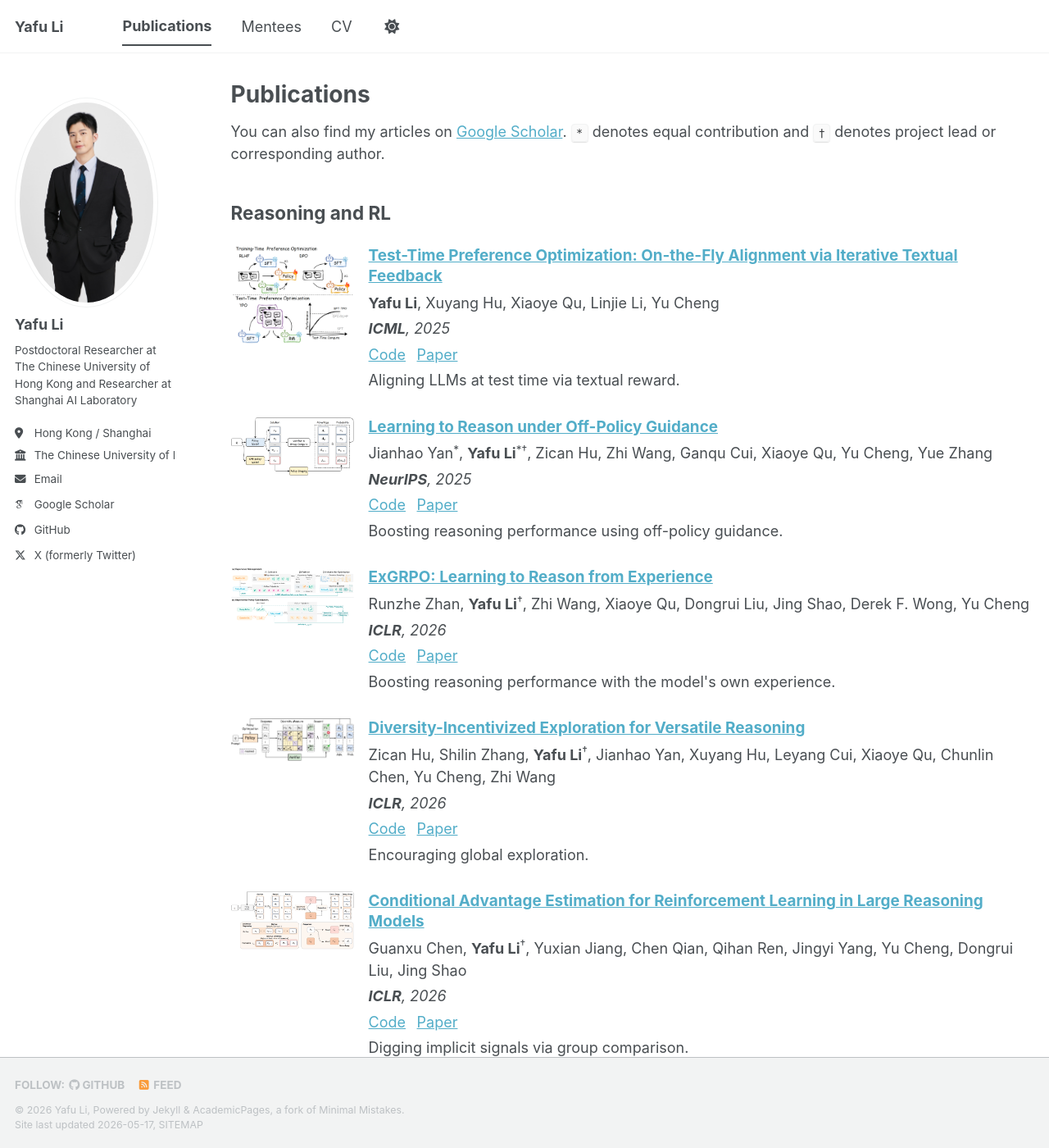
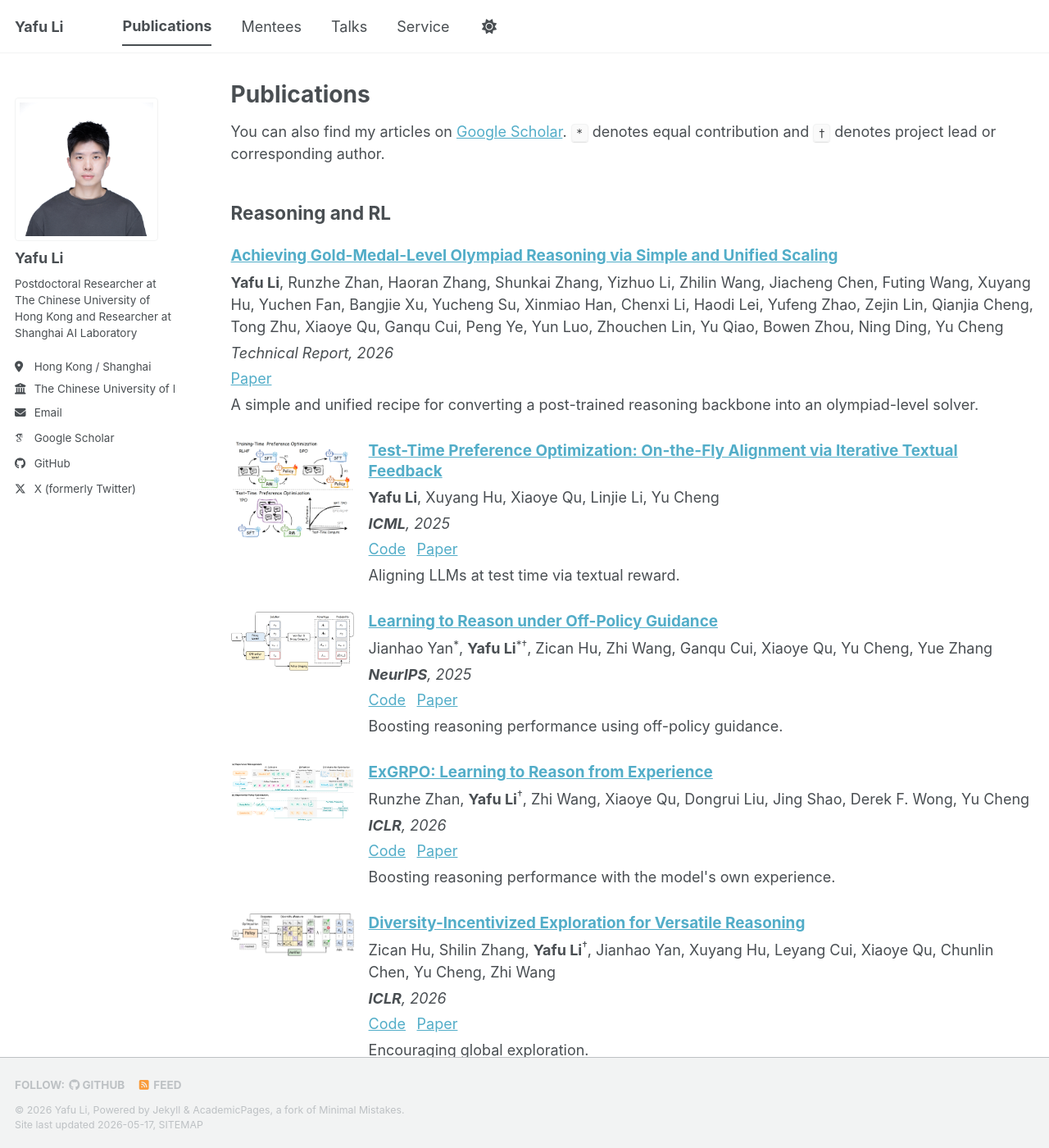
Before and after one commit to yafuly/yafuly.github.io, a Jekyll site: the page built from _pages/publications.html, in a window 1280 px wide and 1400 px high. Shown: the whole window at 82% size. Built offline with Jekyll 4.4.1, drawn with Linux system fonts in a browser that asks for light colours; some web fonts are replaced; a script bundle is joined from its source files by our own code; library files that are not in the unit come from our copies; some of the changed text lies outside the part shown.

Commit message:
Update profile page and latest publication

```diff
--- a/_config.yml
+++ b/_config.yml
@@ -23,7 +23,7 @@ repository               : "yafuly/yafuly.github.io"
 #               Additional customization can be done by editing /_includes/author-profile.html
 author:
   # Biographic information
-  avatar           : "self2.jpg"
+  avatar           : "yafu-li.jpg"
   name             : "Yafu Li"
   pronouns         : # example: "she/her"
   bio              : "Postdoctoral Researcher at The Chinese University of Hong Kong and Researcher at Shanghai AI Laboratory"
--- a/_data/navigation.yml
+++ b/_data/navigation.yml
@@ -7,5 +7,8 @@ main:
   - title: "Mentees"
     url: /mentees/
 
-  - title: "CV"
-    url: /files/cv_en.pdf
+  - title: "Talks"
+    url: /#talks
+
+  - title: "Service"
+    url: /#service
--- a/_pages/publications.html
+++ b/_pages/publications.html
@@ -12,6 +12,7 @@ author_profile: true
 <style>
   .publication-list { margin-top: 1.5rem; }
   .publication-entry { display: grid; grid-template-columns: 150px 1fr; gap: 1rem; margin: 1.5rem 0; align-items: start; }
+  .publication-entry.no-thumbnail { grid-template-columns: 1fr; }
   .publication-entry img { width: 150px; max-width: 100%; border-radius: 4px; }
   .publication-entry h3 { margin: 0 0 .35rem; font-size: 1.05rem; line-height: 1.3; }
   .publication-entry p { margin: .25rem 0; }
@@ -24,6 +25,16 @@ author_profile: true
 
 <h2>Reasoning and RL</h2>
 <div class="publication-list">
+  <div class="publication-entry no-thumbnail">
+    <div>
+      <h3><a href="https://arxiv.org/abs/2605.13301">Achieving Gold-Medal-Level Olympiad Reasoning via Simple and Unified Scaling</a></h3>
+      <p><strong>Yafu Li</strong>, Runzhe Zhan, Haoran Zhang, Shunkai Zhang, Yizhuo Li, Zhilin Wang, Jiacheng Chen, Futing Wang, Xuyang Hu, Yuchen Fan, Bangjie Xu, Yucheng Su, Xinmiao Han, Chenxi Li, Haodi Lei, Yufeng Zhao, Zejin Lin, Qianjia Cheng, Tong Zhu, Xiaoye Qu, Ganqu Cui, Peng Ye, Yun Luo, Zhouchen Lin, Yu Qiao, Bowen Zhou, Ning Ding, Yu Cheng</p>
+      <p><em>Technical Report, 2026</em></p>
+      <p class="publication-links"><a href="https://arxiv.org/abs/2605.13301">Paper</a></p>
+      <p>A simple and unified recipe for converting a post-trained reasoning backbone into an olympiad-level solver.</p>
+    </div>
+  </div>
+
   <div class="publication-entry">
     <img src="/images/tpo.png" alt="Test-Time Preference Optimization thumbnail">
     <div>
@@ -80,26 +91,27 @@ author_profile: true
   </div>
 
   <div class="publication-entry">
-    <img src="/images/efficient_lrm_survey.png" alt="Efficient reasoning survey thumbnail">
-    <div>
-      <h3><a href="https://arxiv.org/abs/2503.21614">A Survey of Efficient Reasoning for Large Reasoning Models: Language, Multimodality, and Beyond</a></h3>
-      <p>Xiaoye Qu<sup>*†</sup>, <strong>Yafu Li</strong><sup>*†</sup>, Zhaochen Su, Weigao Sun, Jianhao Yan, Dongrui Liu, Ganqu Cui, Daizong Liu, Shuxian Liang, Junxian He, Peng Li, Wei Wei, Jing Shao, Chaochao Lu, Yue Zhang, Xian-Sheng Hua, Bowen Zhou, Yu Cheng</p>
-      <p><em>preprint</em></p>
-      <p class="publication-links"><a href="https://github.com/XiaoYee/Awesome_Efficient_LRM_Reasoning">Code</a><a href="https://arxiv.org/abs/2503.21614">Paper</a></p>
-      <p>A survey of efficient reasoning for large reasoning models.</p>
-    </div>
-  </div>
-
-  <div class="publication-entry">
     <img src="/images/trm.png" alt="Complex reasoning framework thumbnail">
     <div>
       <h3><a href="https://www.arxiv.org/abs/2602.08498">Characterizing, Evaluating, and Optimizing Complex Reasoning</a></h3>
       <p>Haoran Zhang, <strong>Yafu Li</strong><sup>†</sup>, Zhi Wang, Zhilin Wang, Shunkai Zhang, Xiaoye Qu, Yu Cheng</p>
-      <p><em>preprint</em></p>
+      <p><em>ICML 2026</em></p>
       <p class="publication-links"><a href="https://github.com/zzzhr97/TRM">Code</a><a href="https://www.arxiv.org/abs/2602.08498">Paper</a></p>
       <p>A framework for robust and scalable evaluation for complex reasoning.</p>
     </div>
   </div>
+
+  <div class="publication-list">
+    <div class="publication-entry">
+      <img src="/images/specbench.jpg" alt="Specification alignment thumbnail">
+      <div>
+        <h3><a href="https://arxiv.org/abs/2509.14760">Reasoning over Boundaries: Enhancing Specification Alignment via Test-time Deliberation</a></h3>
+        <p>Haoran Zhang, <strong>Yafu Li</strong><sup>†</sup>, Xuyang Hu, Dongrui Liu, Zhilin Wang, Bo Li, Yu Cheng</p>
+        <p><em>ICML 2026</em></p>
+        <p class="publication-links"><a href="https://github.com/zzzhr97/SpecBench">Code</a><a href="https://arxiv.org/abs/2509.14760">Paper</a></p>
+        <p>Reasoning over safety and behavioral boundaries before answering.</p>
+      </div>
+    </div>
 
   <div class="publication-entry">
     <img src="/images/mathif.jpg" alt="Instruction following in reasoning models thumbnail">
@@ -111,6 +123,19 @@ author_profile: true
       <p>A tension between scaling up reasoning capacity and maintaining controllability.</p>
     </div>
   </div>
+
+  <div class="publication-entry">
+    <img src="/images/efficient_lrm_survey.png" alt="Efficient reasoning survey thumbnail">
+    <div>
+      <h3><a href="https://arxiv.org/abs/2503.21614">A Survey of Efficient Reasoning for Large Reasoning Models: Language, Multimodality, and Beyond</a></h3>
+      <p>Xiaoye Qu<sup>*†</sup>, <strong>Yafu Li</strong><sup>*†</sup>, Zhaochen Su, Weigao Sun, Jianhao Yan, Dongrui Liu, Ganqu Cui, Daizong Liu, Shuxian Liang, Junxian He, Peng Li, Wei Wei, Jing Shao, Chaochao Lu, Yue Zhang, Xian-Sheng Hua, Bowen Zhou, Yu Cheng</p>
+      <p><em>preprint</em></p>
+      <p class="publication-links"><a href="https://github.com/XiaoYee/Awesome_Efficient_LRM_Reasoning">Code</a><a href="https://arxiv.org/abs/2503.21614">Paper</a></p>
+      <p>A survey of efficient reasoning for large reasoning models.</p>
+    </div>
+  </div>
+
+
 
   <div class="publication-entry">
     <img src="/images/aft.jpg" alt="Aggregation Fine-Tuning thumbnail">
@@ -136,17 +161,6 @@ author_profile: true
 </div>
 
 <h2>Trustworthy AI</h2>
-<div class="publication-list">
-  <div class="publication-entry">
-    <img src="/images/specbench.jpg" alt="Specification alignment thumbnail">
-    <div>
-      <h3><a href="https://arxiv.org/abs/2509.14760">Reasoning over Boundaries: Enhancing Specification Alignment via Test-time Deliberation</a></h3>
-      <p>Haoran Zhang, <strong>Yafu Li</strong><sup>†</sup>, Xuyang Hu, Dongrui Liu, Zhilin Wang, Bo Li, Yu Cheng</p>
-      <p><em>preprint</em></p>
-      <p class="publication-links"><a href="https://github.com/zzzhr97/SpecBench">Code</a><a href="https://arxiv.org/abs/2509.14760">Paper</a></p>
-      <p>Reasoning over safety and behavioral boundaries before answering.</p>
-    </div>
-  </div>
 
   <div class="publication-entry">
     <img src="/images/unveil.jpg" alt="Attractor cycles in LLMs thumbnail">
--- a/_sass/layout/_sidebar.scss
+++ b/_sass/layout/_sidebar.scss
@@ -155,7 +155,7 @@
 
   img {
     max-width: 175px;
-    border-radius: 50%;
+    border-radius: 4px;
 
     @include breakpoint($large) {
       padding: 5px;
```
Also changed, not shown: _pages/about.md (+13 -1 lines), _pages/cv.md (deleted, +0 -33 lines), images/yafu-li.jpg (added), 2 other files.
